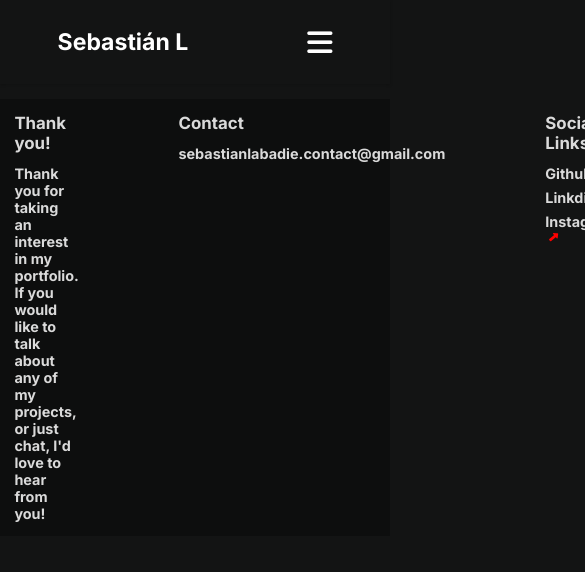
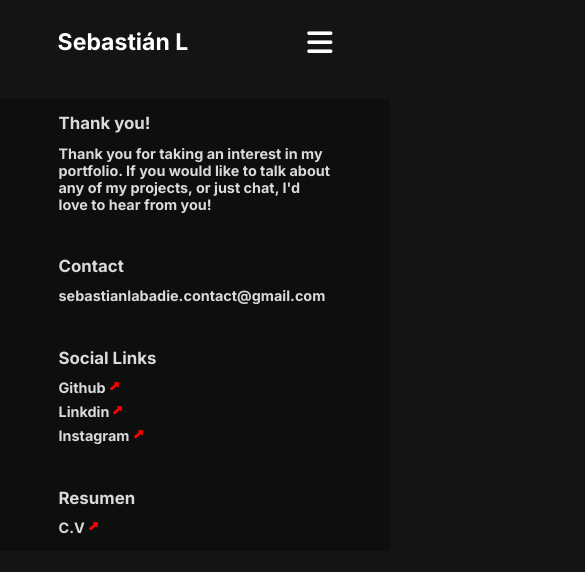
Before and after one commit to SebastianLabadie/Portfolio, a React (Create React App) app: page /contact in a window 390 px wide. Shown: the top 572 px of the page, 585 px wide, since content can reach past the window. Built offline with nearby package versions, Linux system fonts and the light colour scheme.

Commit message:
header and footer responsive

```diff
--- a/src/components/Footer/Footer.js
+++ b/src/components/Footer/Footer.js
@@ -11,7 +11,7 @@ const FooterStyled = styled.div`
     padding: 1em;
     display: grid;
     grid-template-columns: 2fr 1fr 1fr 1fr;
-    grid-gap: 100px;
+    grid-gap: 6.2em;
   }
   .info {
     margin-top: 0.8em;
@@ -33,6 +33,28 @@ const FooterStyled = styled.div`
             font-size:11px;
         }
     }
+  }
+
+
+  @media screen and (max-width: 1000px) {
+      .container{
+          grid-gap:4.4em;
+      }
+  }
+  @media screen and (max-width: 900px) {
+      .container{
+          grid-gap:3em;
+          grid-template-columns:repeat(2,auto);
+
+      }
+
+  }
+  @media screen and (max-width: 500px) {
+
+      .container{
+        grid-template-columns:repeat(auto-fill,70vw);
+        justify-content:center;
+      }
   }
 
 `;
--- a/src/components/Navbar/Navbar.js
+++ b/src/components/Navbar/Navbar.js
@@ -107,6 +107,12 @@ const NavbarStyled = styled.div`
       font-size: 3rem;
     }
   }
+
+  @media screen and (max-width: 768px) {
+    .close{
+      right:2em;
+    }
+  }
 `;
 
 const RenderMenuItems = MenuItems.map((item, i) => {
```
